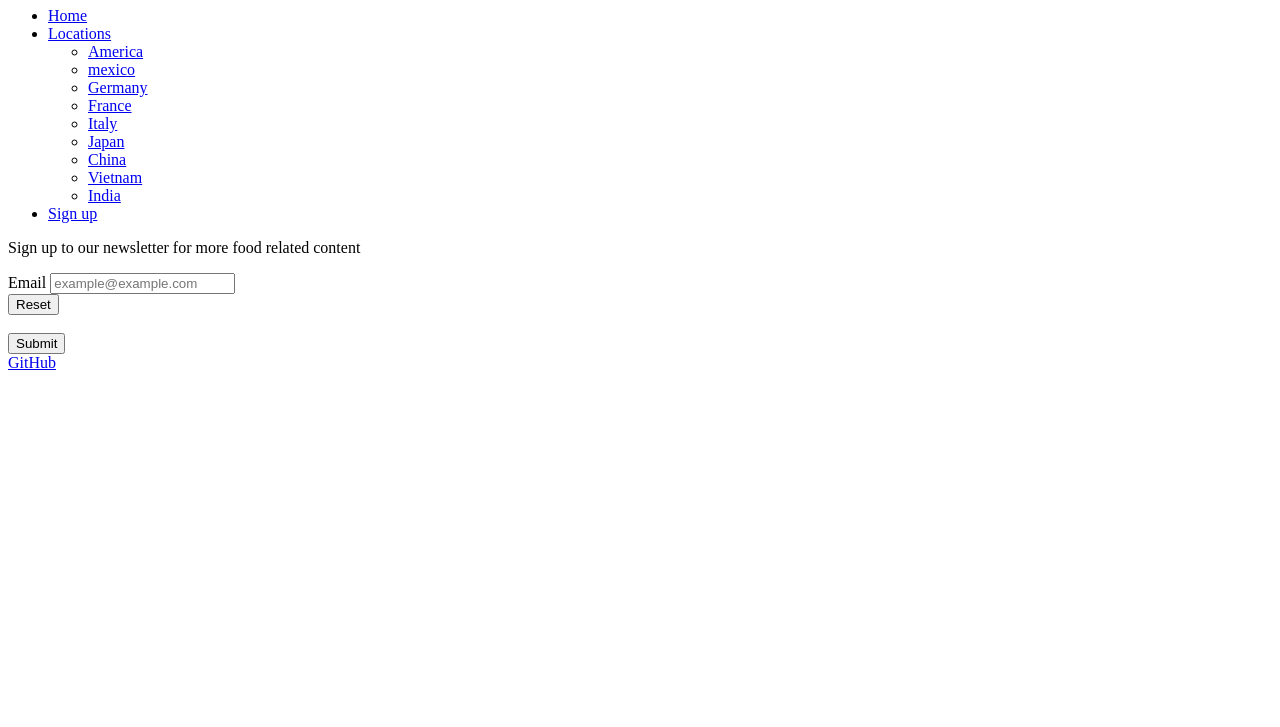
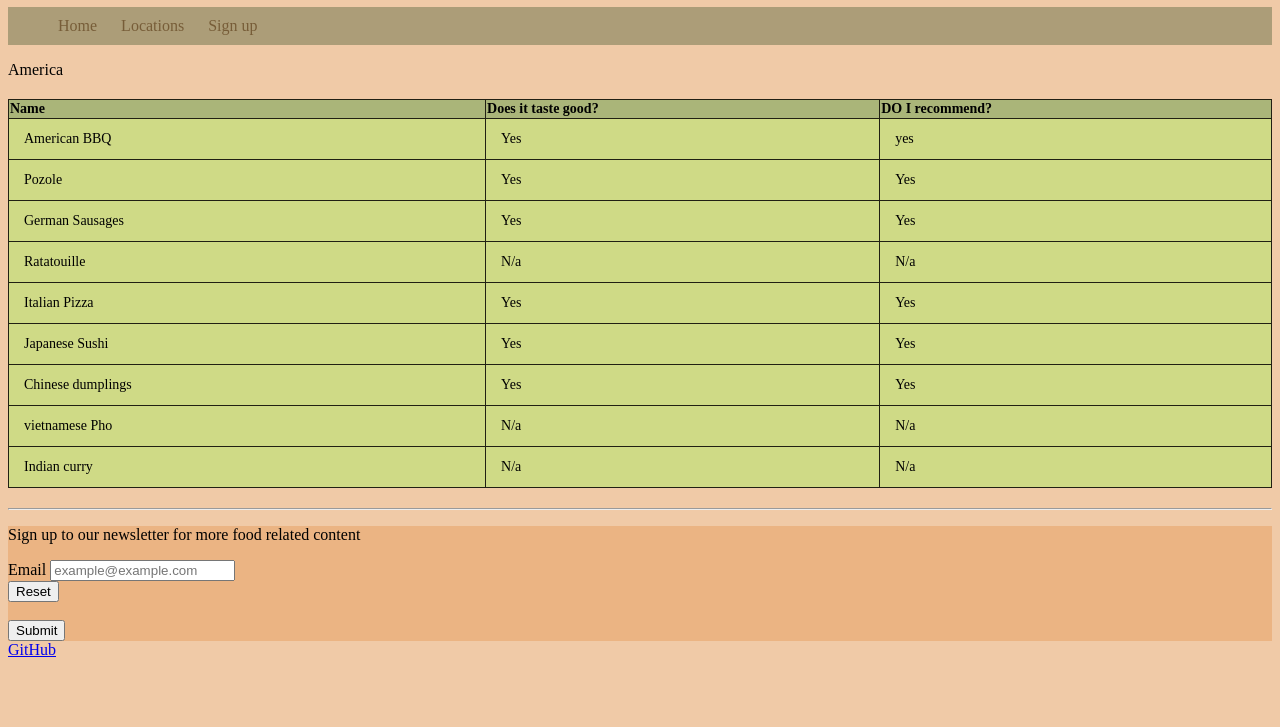
Before and after one commit to romanvillagran/finale-project.github.io, a plain HTML site: page recomend.html in a window 1280 px wide. Shown: the part 73-800 px from the top of the page. Drawn offline with Linux system fonts and the light colour scheme.

Commit message:
added tables to recommended and added the styling to css

```diff
--- a/main.css
+++ b/main.css
@@ -67,3 +67,31 @@ p a {
 form {
     background-color: #ebb483;
 }
+
+table {
+    width: 100%;
+    border-collapse: collapse;
+    margin: 20px 0;
+    font-size: 14px;
+    text-align: left;
+}
+
+th {
+    background-color: rgb(170, 181, 121);
+    color: rgb(0, 0, 0);
+    padding: 12px 15px,
+    border: 1px solid: white;
+}
+
+td {
+    padding:12px 15px;
+    border: 1px solid:white
+}
+
+tr {
+    background-color: rgb(207, 218, 134)
+}
+
+table, th, td {
+    border: 1px solid rgb(33, 32, 19);
+}
--- a/recomend.html
+++ b/recomend.html
@@ -4,6 +4,8 @@
     <meta charset="UTF-8">
     <meta name="viewport" content="width=device-width, initial-scale=1.0">
     <title>Do I recommend it</title>
+    <link rel="stylesheet" href="main.css">
+    <link rel="icon" href="favicon.jpg">
 </head>
 <body>
     <header>
@@ -30,9 +32,63 @@
             </nav>
     </header>
     <main>
-
-
-
+        <div id="America">
+            <caption>America</caption>
+            <table>
+             <tbody>
+                <tr>
+                    <th>Name</th>
+                    <th>Does it taste good?</th>
+                    <th>DO I recommend?</th>
+                  </tr>
+                  <tr>
+                   <td>American BBQ</td>
+                   <td>Yes</td>
+                   <td>yes</td>
+                   </tr>
+                <tr>
+                  <td>Pozole</td>
+                  <td>Yes</td>
+                  <td>Yes</td>
+                </tr>
+                <tr>
+                    <td>German Sausages</td>
+                    <td>Yes</td>
+                    <td>Yes</td>
+                </tr>
+                <tr>
+                    <td>Ratatouille</td>
+                    <td>N/a</td>
+                    <td>N/a</td>
+                </tr>
+                <tr>
+                    <td>Italian Pizza</td>
+                    <td>Yes</td>
+                    <td>Yes</td>
+                </tr>
+                <tr>
+                    <td>Japanese Sushi</td>
+                    <td>Yes</td>
+                    <td>Yes</td>
+                </tr>
+                <tr>
+                    <td>Chinese dumplings</td>
+                    <td>Yes</td>
+                    <td>Yes</td>
+                </tr>
+                <tr>
+                    <td>vietnamese Pho</td>
+                    <td>N/a</td>
+                    <td>N/a</td>
+                </tr>
+                <tr>
+                    <td>Indian curry</td>
+                    <td>N/a</td>
+                    <td>N/a</td>
+                </tr>
+             </tbody>
+         </table><hr>
+         </div>
         <form action="/submit" method="post" id="signup">
             <p>Sign up to our newsletter for more food related content</p>
 
```
